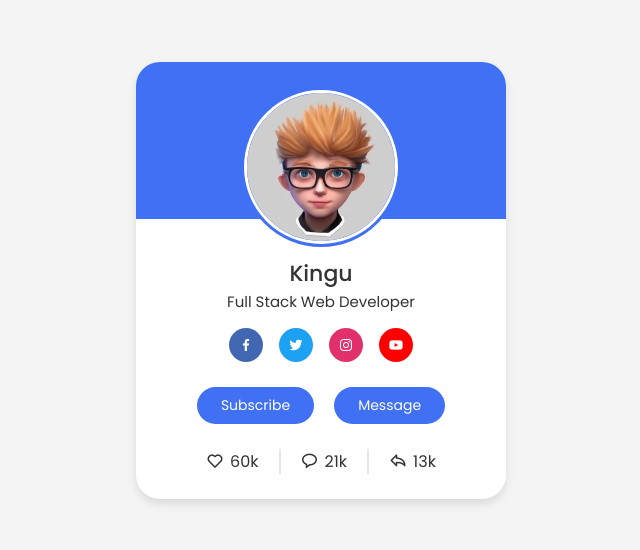
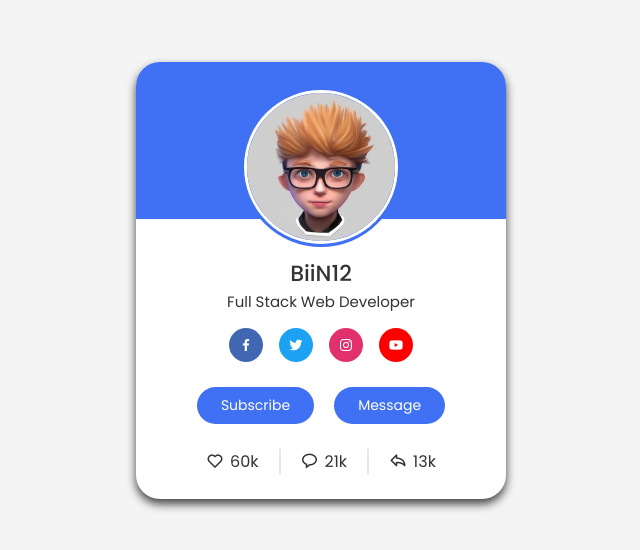
Before and after one commit to BiiN12/Profile_Card, a plain HTML site: page index.html in a window 1280 px wide. Shown: the part 120-670 px from the top of the page, without its empty margins (319-959 px from the left). Drawn offline with nearby package versions, Linux system fonts and the light colour scheme.

Commit message:
Nothing change

```diff
--- a/index.html
+++ b/index.html
@@ -19,7 +19,7 @@
         </div>
 
         <div class="text-data">
-            <span class="name">Kingu</span>
+            <span class="name">BiiN12</span>
             <span class="job">Full Stack Web Developer</span>
         </div>
 
--- a/style.css
+++ b/style.css
@@ -12,7 +12,6 @@ body {
     display: flex;
     align-items: center;
     justify-content: center;
-    /* background-color: #F6F4EB; */
     background-color: #f4f4f4;
 }
 
@@ -25,7 +24,7 @@ body {
     background: #fff;
     border-radius: 24px;
     padding: 25px;
-    box-shadow: 0 5px 10px rgba(0, 0, 0, 0.1);
+    box-shadow: 0 5px 10px rgba(0, 0, 0, 0.733);
     position: relative;
 }
 
```
